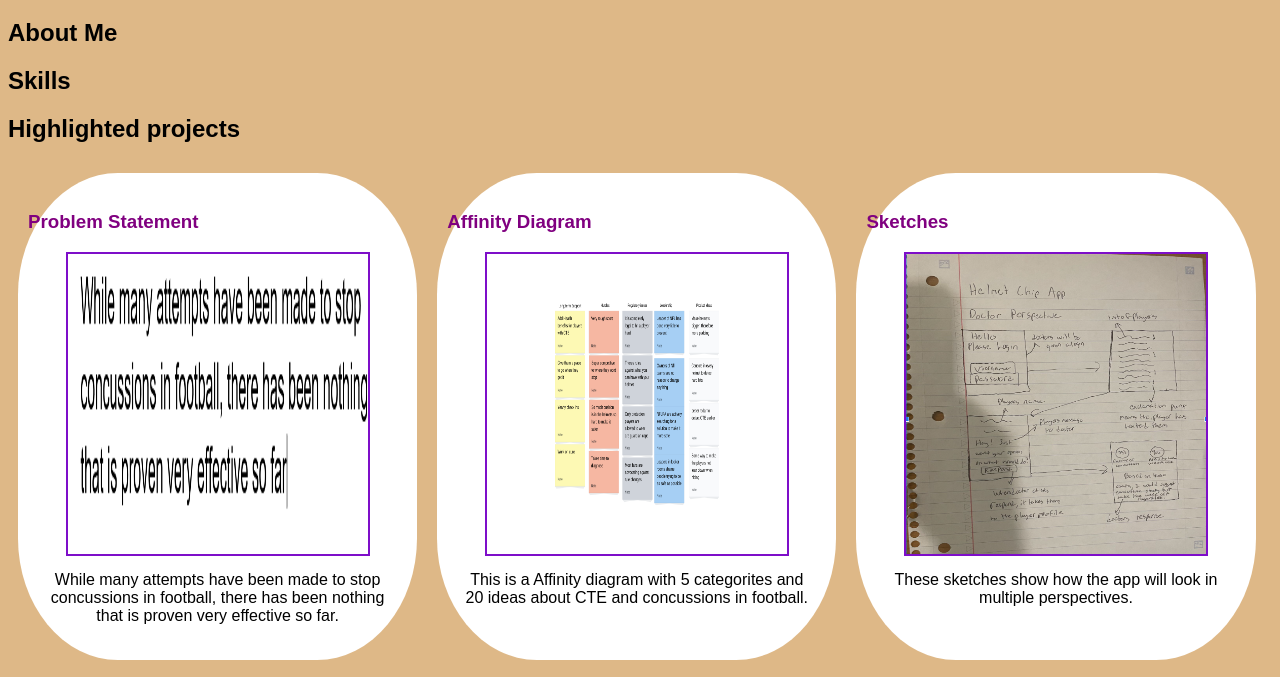
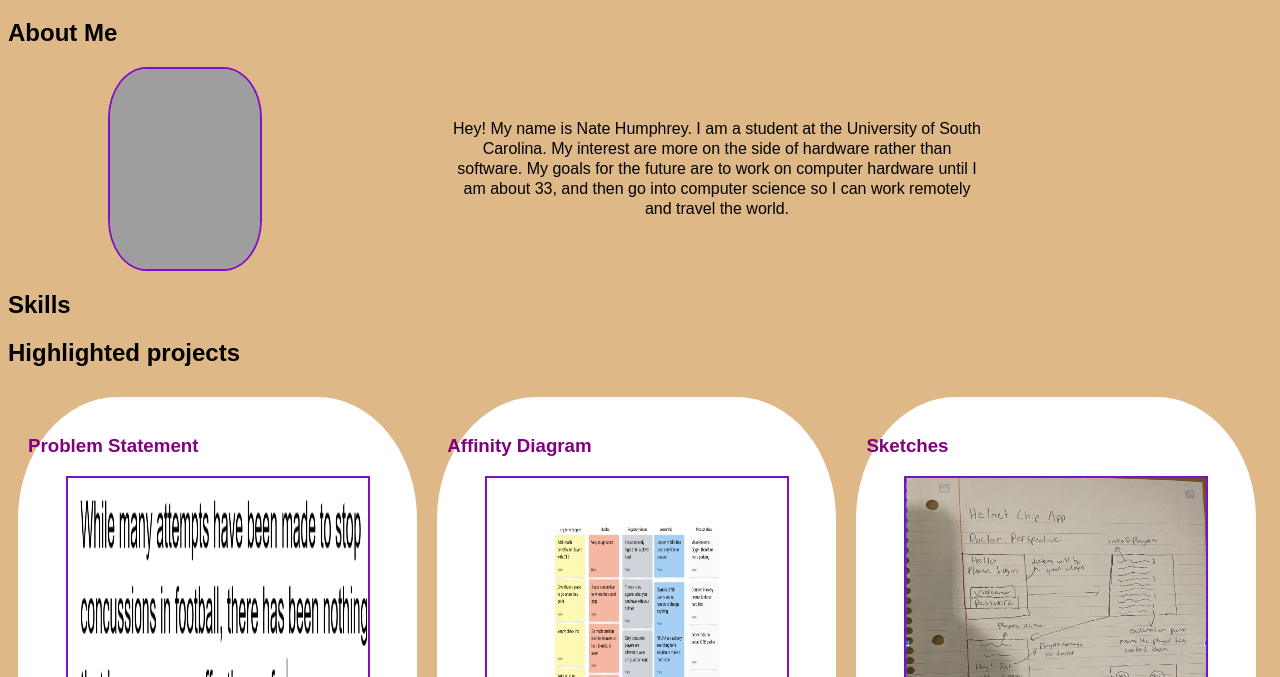
Before and after one commit to natehumphrey/natehumphrey.github.io, a plain HTML site: page index.html in a window 1280 px wide. Shown: the part 61-738 px from the top of the page. Drawn offline with Linux system fonts and the light colour scheme; grey boxes are pictures that could not be loaded.

Commit message:
Add files via upload

```diff
--- a/index.html
+++ b/index.html
@@ -7,8 +7,14 @@
     <body>
         <h1>Nathan Humphrey</h1>
 
-        <h2>About Me</h2>
-        <div class="about"></div>
+        <!-- About Me -->
+<h2> About Me </h2>
+<div class="about">
+<img src="images/me.png">
+<p>
+Hey! My name is Nate Humphrey. I am a student at the University of South Carolina. My interest are more on the side of hardware rather than software. My goals for the future are to work on computer hardware until I am about 33, and then go into computer science so I can work remotely and travel the world.
+</p>
+</div>
 
 <h2>Skills</h2>
 <div class="skills"></div>
--- a/styles.css
+++ b/styles.css
@@ -34,3 +34,22 @@ border-radius: 25%;
         text-align: center;
         margin: 15px;
         }
+        .about img {
+            width: 150px;
+            height: 200px;
+            border-radius: 25%;
+            border: 2px solid rgb(126, 14, 201);
+            }
+            .about{
+                display:flex;
+                flex-wrap:wrap;
+                margin-right: 100px;
+                margin-left: 100px;
+                justify-content: center;
+                }
+                .about p {
+                    width:50%;
+                    text-align: center;
+                    margin: auto;
+                    line-height: 125%;
+                    }
```
Also changed, not shown: 1 other file.
